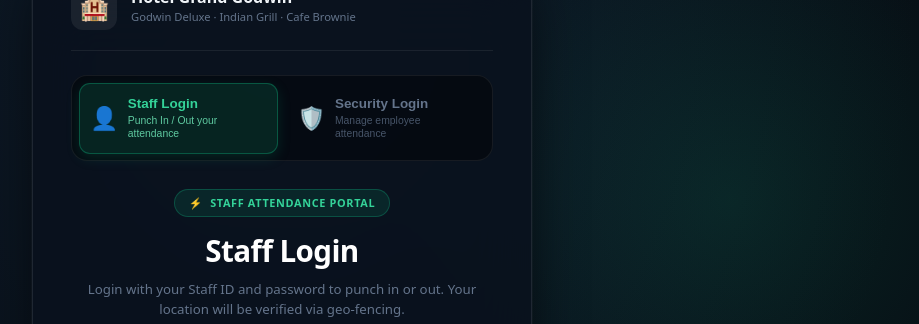
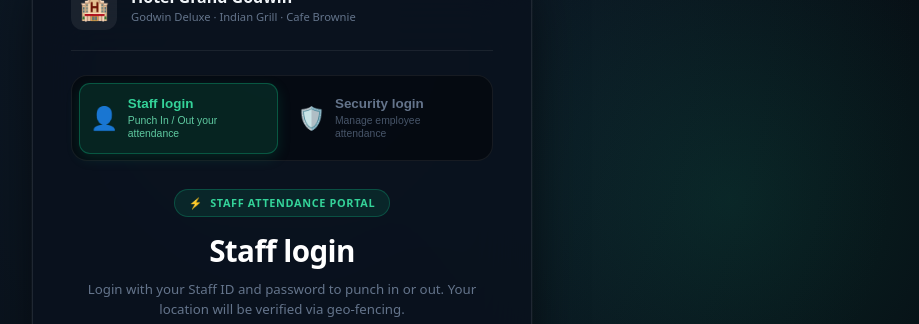
Before and after one commit to rammimankotia-prog/ERP, a Next.js app: page /login in a window 1280 px wide. Shown: the top 324 px of the page, without its empty margins (358-1277 px from the left). Built offline with nearby package versions, Linux system fonts and the light colour scheme.

Commit message:
style: change Staff Login and Security Login to lowercase L

```diff
--- a/src/app/login/page.tsx
+++ b/src/app/login/page.tsx
@@ -215,7 +215,7 @@ export default function LoginPage() {
           >
             <span className="lp-mode-icon">👤</span>
             <div className="lp-mode-text">
-              <span className="lp-mode-title">Staff Login</span>
+              <span className="lp-mode-title">Staff login</span>
               <span className="lp-mode-hint">Punch In / Out your attendance</span>
             </div>
           </button>
@@ -226,7 +226,7 @@ export default function LoginPage() {
           >
             <span className="lp-mode-icon">🛡️</span>
             <div className="lp-mode-text">
-              <span className="lp-mode-title">Security Login</span>
+              <span className="lp-mode-title">Security login</span>
               <span className="lp-mode-hint">Manage employee attendance</span>
             </div>
           </button>
@@ -240,7 +240,7 @@ export default function LoginPage() {
                 <span>⚡</span>
                 <span>STAFF ATTENDANCE PORTAL</span>
               </div>
-              <h1 className="lp-title">Staff Login</h1>
+              <h1 className="lp-title">Staff login</h1>
               <p className="lp-subtitle">
                 Login with your Staff ID and password to punch in or out.
                 Your location will be verified via geo-fencing.
@@ -338,7 +338,7 @@ export default function LoginPage() {
                 <span>🛡️</span>
                 <span>SECURITY GUARD PORTAL</span>
               </div>
-              <h1 className="lp-title">Security Login</h1>
+              <h1 className="lp-title">Security login</h1>
               <p className="lp-subtitle">
                 Login with your Security Guard credentials to access the full kiosk terminal and manage employee check-ins.
               </p>
```
